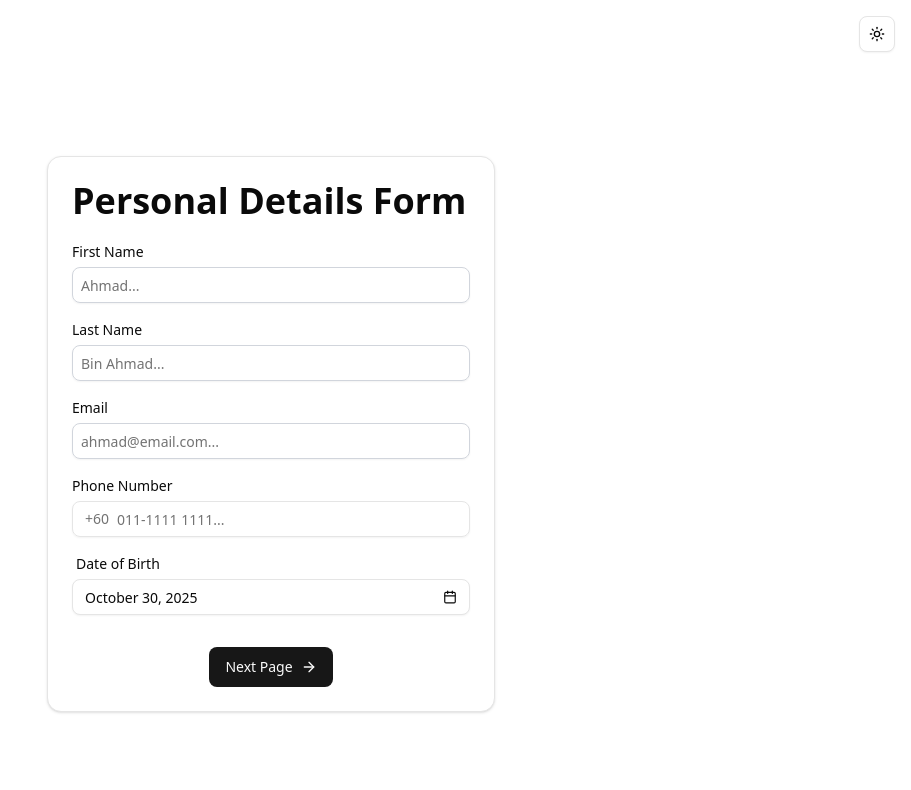
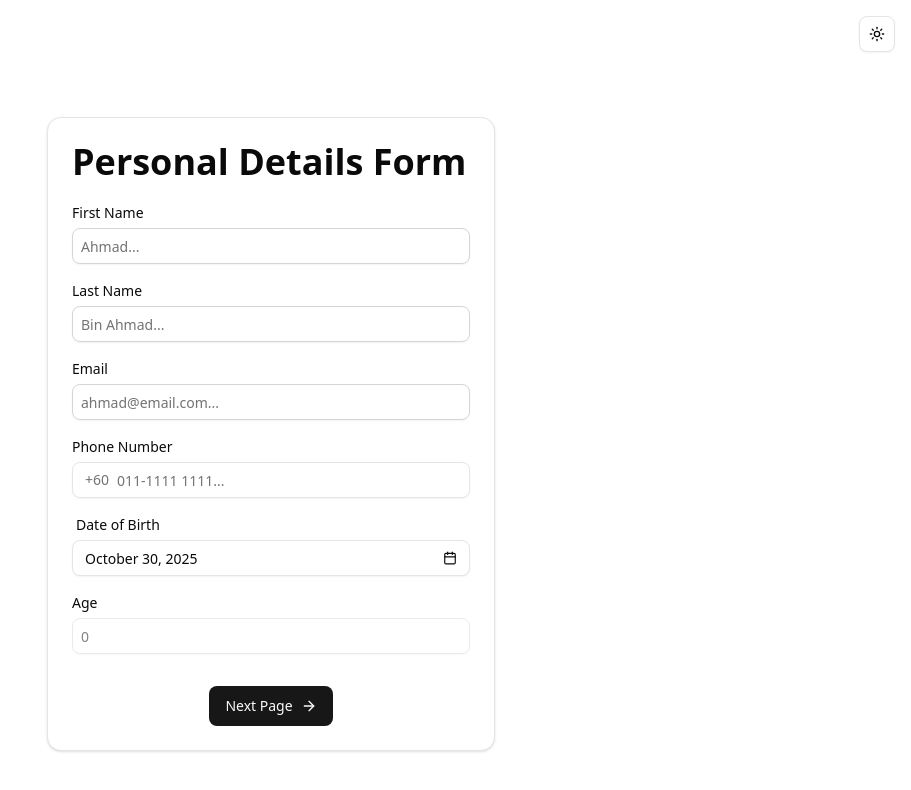
Before and after one commit to hannanfikri/formentation, a React (Vite) app: page /personal-details in a window 1280 px wide. Shown: the top 790 px of the page, without its empty margins (369-1280 px from the left). Built offline with nearby package versions, Linux system fonts and the light colour scheme.

Commit message:
add age field

```diff
--- a/src/components/forms/PersonalDetailsForm.tsx
+++ b/src/components/forms/PersonalDetailsForm.tsx
@@ -2,12 +2,14 @@ import type { PersonalDetailsFormData } from "@/types/forms";
 import { Controller, useFormContext } from "react-hook-form";
 import { TextInput } from "../common/TextInput";
 import { DatePicker } from "../common";
+import { dobToAge } from "@/helper/personal-details";
 
 export const PersonalDetailsForm = () => {
   const {
     register,
     formState: { errors },
     control,
+    setValue,
   } = useFormContext<PersonalDetailsFormData>();
   return (
     <div className="flex flex-col gap-5">
@@ -44,9 +46,19 @@ export const PersonalDetailsForm = () => {
           <DatePicker
             label="Date of Birth"
             defValue={new Date(value)}
-            onChange={onChange}
+            onChange={() => {
+              onChange(value);
+              setValue("age", dobToAge(value).toString());
+            }}
           />
         )}
+      />
+      <TextInput
+        {...register("age")}
+        disabled
+        label="Age"
+        placeholder="Enter Date of Birth to get age"
+        error={errors.age?.message}
       />
     </div>
   );
--- /dev/null
+++ b/src/helper/personal-details.ts
@@ -0,0 +1,15 @@
+export const dobToAge = (dob: string): number => {
+  const today = new Date();
+  const birthDate = new Date(dob);
+  let age = today.getFullYear() - birthDate.getFullYear();
+  const monthDifference = today.getMonth() - birthDate.getMonth();
+
+  if (
+    monthDifference < 0 ||
+    (monthDifference === 0 && today.getDate() < birthDate.getDate())
+  ) {
+    age--;
+  }
+
+  return age;
+};
--- a/src/hooks/usePersonalDetails.ts
+++ b/src/hooks/usePersonalDetails.ts
@@ -1,3 +1,4 @@
+import { dobToAge } from "@/helper/personal-details";
 import { personalDetailsSchema, type PersonalDetails } from "@/schemas";
 import { useFormStore } from "@/stores";
 import { zodResolver } from "@hookform/resolvers/zod";
@@ -8,7 +9,10 @@ import type { PersonalDetailsFormData } from "../types/forms";
 export const usePersonalDetails = () => {
   const formStore = useFormStore((state) => state.forms.personalDetails);
   const formMethods = useForm<PersonalDetails>({
-    defaultValues: formStore,
+    defaultValues: {
+      ...formStore,
+      age: dobToAge(formStore.dob).toString(),
+    },
     resolver: zodResolver(personalDetailsSchema),
   });
   const navigate = useNavigate();
--- a/src/schemas/index.ts
+++ b/src/schemas/index.ts
@@ -11,7 +11,13 @@ export const personalDetailsSchema = z.object({
     .min(10, "Phone number must be at least 10 digits")
     .max(11, "Phone number must be at most 11 digits"),
   dob: z.string().min(1, "Date of birth is required"),
-  age: z.number().min(0, "Age must be a positive number").optional(),
+  age: z
+  .string()
+  .min(1, "Age is required")
+  .max(3, "Age is invalid")
+  .refine((val) => /^[1-9][0-9]{0,2}$/.test(val), {
+    message: "Age is invalid",
+  }),
 });
 
 export const addressDetailsSchema = z.object({
--- a/src/stores/useFormStore.ts
+++ b/src/stores/useFormStore.ts
@@ -12,7 +12,7 @@ export const useFormStore = create<FormStore>()(
           email: "",
           phoneNumber: "",
           dob: new Date().toISOString().split('T')[0],
-          age: undefined,
+          age: "",
         },
         addressDetails: {
           address1: "",
--- a/src/types/forms/personal-details.ts
+++ b/src/types/forms/personal-details.ts
@@ -4,5 +4,5 @@ export type PersonalDetailsFormData = {
   email: string;
   phoneNumber: string;
   dob: string;
-  age: number | undefined;
+  age: string;
 };
```
